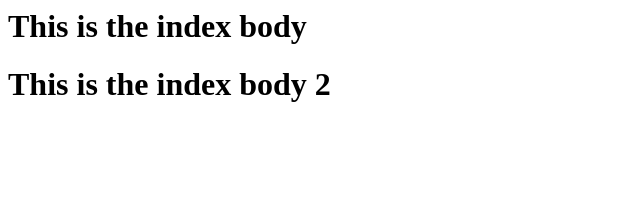
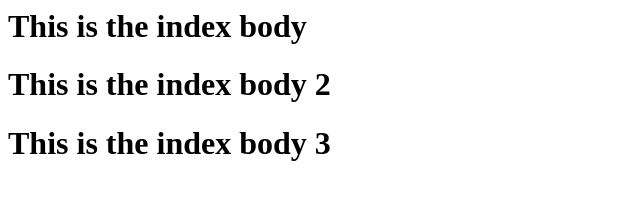
Before and after one commit to Ashish6238/git_test, a plain HTML site: page index.html in a window 1280 px wide. Shown: the whole page, without its empty margins (0-640 px from the left). Drawn offline with Linux system fonts and the light colour scheme.

Commit message:
third commit

```diff
--- a/index.html
+++ b/index.html
@@ -5,6 +5,7 @@
 <body>
     <h1>This is the index body</h1>
     <h1>This is the index body 2</h1>
+    <h1>This is the index body 3</h1>
 </body>
 
 </html>
```
